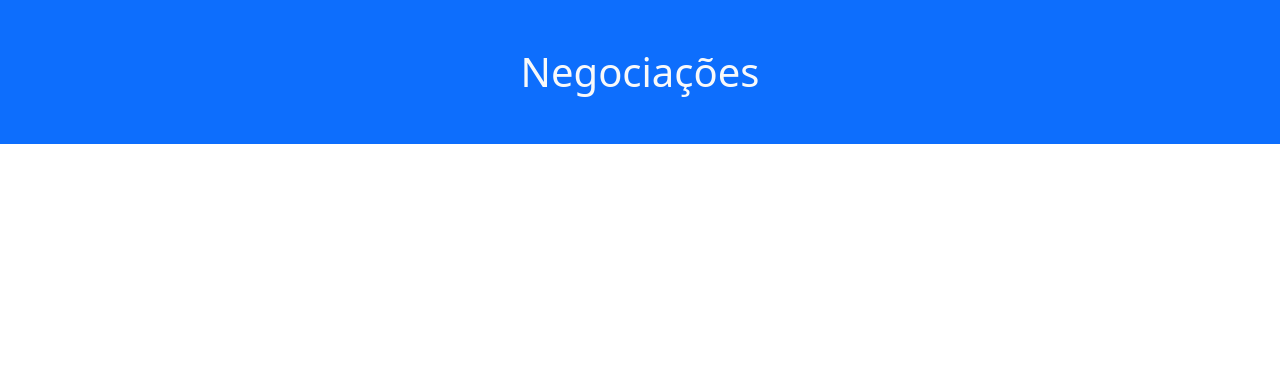
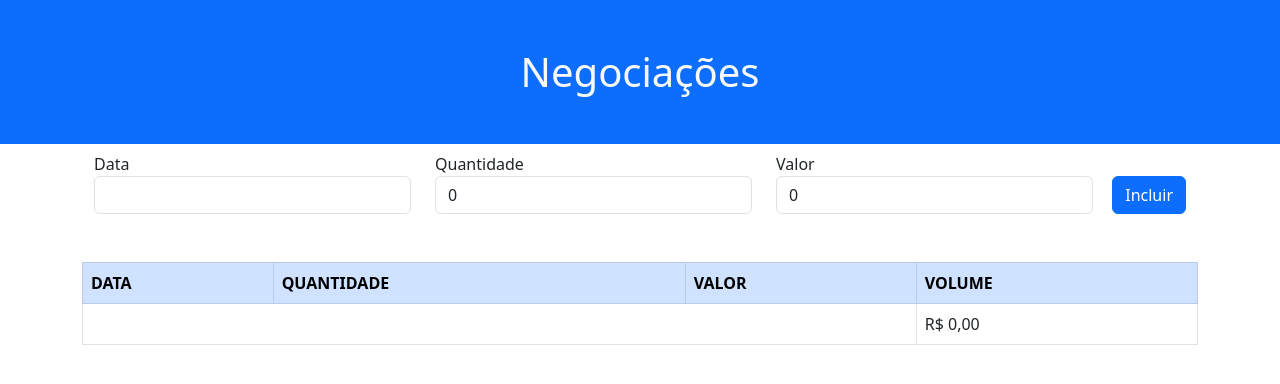
Before and after one commit to FullStack-Itaguacu/m01s07-negociacoes, a React (Vite) app: page / in a window 1280 px wide. Shown: the top 384 px of the page. Built offline with nearby package versions, Linux system fonts and the light colour scheme.

Commit message:
resolução

```diff
--- a/src/App.jsx
+++ b/src/App.jsx
@@ -1,11 +1,21 @@
+import { useState } from "react";
+import { Formulario } from "./components/Formulario";
 import { Header } from "./components/Header";
+import { Tabela } from "./components/Tabela";
 
 export const App = () => {
+  const [negociacoes, setNegociacoes] = useState([]);
+
+  function adicionarNegociacao(negociacao) {
+    setNegociacoes([...negociacoes, negociacao]);
+  }
+
   return (
     <div>
       <Header titulo="Negociações" />
       <div className="container">
-        {/* OS COMPONENTES SERÃO ENCAIXADOS AQUI! */}
+        <Formulario quandoAdicionar={adicionarNegociacao} />
+        <Tabela negociacoes={negociacoes} />
       </div>
     </div>
   );
--- /dev/null
+++ b/src/components/Formulario.jsx
@@ -0,0 +1,69 @@
+import PropTypes from "prop-types";
+
+import { useState } from "react";
+import { GrupoInput } from "./GrupoInput";
+
+export const Formulario = (props) => {
+  const [data, setData] = useState("");
+  const [valor, setValor] = useState(0);
+  const [quantidade, setQuantidade] = useState(0);
+
+  function handleAdicionarNegociacao() {
+    const negociacao = {
+      data: data,
+      quantidade: quantidade,
+      valor: valor,
+    };
+    props.quandoAdicionar(negociacao);
+
+    // Bônus: resetar os campos após a inserção
+    setData("");
+    setQuantidade(0);
+    setValor(0);
+  }
+
+  return (
+    <form className="form container">
+      <div className="row">
+        <GrupoInput
+          id="data"
+          etiqueta="Data"
+          tipo="text"
+          aoDigitar={(e) => setData(e.target.value)}
+          valor={data}
+        />
+        <GrupoInput
+          id="quantidade"
+          etiqueta="Quantidade"
+          tipo="number"
+          aoDigitar={(e) => setQuantidade(e.target.value)}
+          valor={quantidade}
+          min="1"
+          step="1"
+        />
+        <GrupoInput
+          id="valor"
+          etiqueta="Valor"
+          tipo="number"
+          aoDigitar={(e) => setValor(e.target.value)}
+          valor={valor}
+          min="0.01"
+          step="0.01"
+        />
+        <div className="col-1 d-flex align-items-end justify-content-end">
+          <button
+            className="btn btn-primary"
+            type="button"
+            onClick={handleAdicionarNegociacao}
+          >
+            Incluir
+          </button>
+        </div>
+      </div>
+    </form>
+  );
+};
+
+Formulario.propTypes = {
+  quandoAdicionar: PropTypes.func.isRequired,
+};
--- /dev/null
+++ b/src/components/GrupoInput.jsx
@@ -0,0 +1,30 @@
+import PropTypes from "prop-types";
+
+export const GrupoInput = (props) => {
+  const { tipo, etiqueta, id, min, step, valor, aoDigitar } = props;
+  return (
+    <div class="form-group col">
+      <label htmlFor={id}>{etiqueta}</label>
+      <input
+        type={tipo}
+        id={id}
+        class="form-control"
+        required
+        min={min}
+        step={step}
+        value={valor}
+        onChange={aoDigitar}
+      />
+    </div>
+  );
+};
+
+GrupoInput.propTypes = {
+  tipo: PropTypes.string.isRequired,
+  etiqueta: PropTypes.string.isRequired,
+  id: PropTypes.string.isRequired,
+  min: PropTypes.number,
+  step: PropTypes.number,
+  valor: PropTypes.string.isRequired,
+  aoDigitar: PropTypes.func.isRequired,
+};
--- a/src/components/Header.jsx
+++ b/src/components/Header.jsx
@@ -1,10 +1,6 @@
 import PropTypes from "prop-types";
 
 export const Header = (props) => {
-  // Você pode modificar este arquivo, ou até apagá-lo,
-  // caso use o seu próprio projeto desenvolvido durante
-  // as primeiras semanas.
-
   return (
     <h1 className="text-center py-5 bg-primary text-light">{props.titulo}</h1>
   );
--- /dev/null
+++ b/src/components/Tabela.jsx
@@ -0,0 +1,49 @@
+import PropTypes from "prop-types";
+import { TabelaLinha } from "./TabelaLinha";
+
+export const Tabela = ({ negociacoes }) => {
+  function totalizador() {
+    const valorTotal = negociacoes.reduce((totalizador, negociacao) => {
+      return (
+        totalizador + Number(negociacao.valor) * Number(negociacao.quantidade)
+      );
+    }, 0);
+
+    return valorTotal.toLocaleString("pt-BR", {
+      style: "currency",
+      currency: "BRL",
+    });
+  }
+
+  return (
+    <div class="my-5">
+      <table class="table table-hover table-bordered">
+        <thead class="table-primary">
+          <tr>
+            <th>DATA</th>
+            <th>QUANTIDADE</th>
+            <th>VALOR</th>
+            <th>VOLUME</th>
+          </tr>
+        </thead>
+
+        <tbody>
+          {negociacoes.map((negociacao) => (
+            <TabelaLinha negociacao={negociacao} />
+          ))}
+        </tbody>
+
+        <tfoot>
+          <tr>
+            <td colspan="3"></td>
+            <td>{totalizador()}</td>
+          </tr>
+        </tfoot>
+      </table>
+    </div>
+  );
+};
+
+Tabela.propTypes = {
+  negociacoes: PropTypes.array.isRequired,
+};
--- /dev/null
+++ b/src/components/TabelaLinha.jsx
@@ -0,0 +1,35 @@
+import PropTypes from "prop-types";
+/**
+ * COMPONENTE EXTRA!
+ *
+ * Implementei este componente como resultado do desafio proposto.
+ * Ele não é obrigatório, mas resolvi criá-lo para mostrar
+ * como utilizar o prop-types para mapear uma prop que é um objeto,
+ * e como criar uma função ('emReais' declarada abaixo) para formatar
+ * datas, aproveitando a reutilização.
+ */
+
+// Criei esta função para formatar o valor em reais
+function emReais(valor) {
+  return valor.toLocaleString("pt-BR", { style: "currency", currency: "BRL" });
+}
+
+export const TabelaLinha = ({ negociacao }) => {
+  const { data, valor, quantidade } = negociacao;
+  return (
+    <tr>
+      <td>{data}</td>
+      <td>{quantidade}</td>
+      <td>{emReais(valor)}</td>
+      <td>{emReais(Number(valor) * Number(quantidade))}</td>
+    </tr>
+  );
+};
+
+TabelaLinha.propTypes = {
+  negociacao: PropTypes.shape({
+    data: PropTypes.string.isRequired,
+    valor: PropTypes.number.isRequired,
+    quantidade: PropTypes.number.isRequired,
+  }).isRequired,
+};
```
